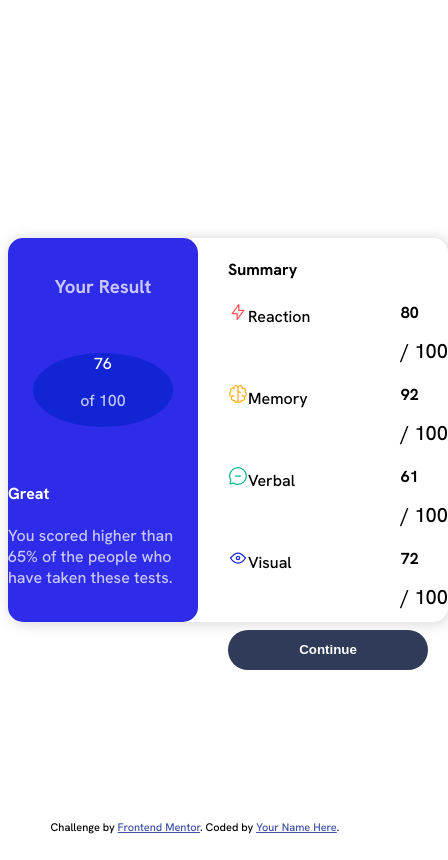
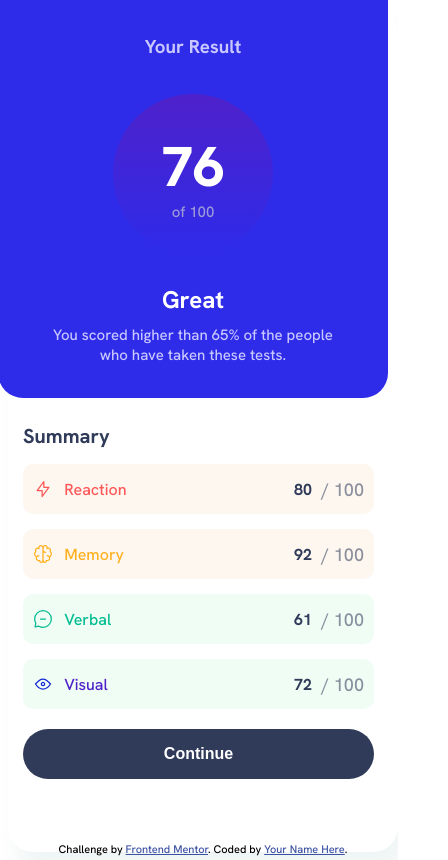
Before and after one commit to BenzidaneMo/results-summary-component, a plain HTML site: page index.html in a window 390 px wide. Shown: the whole page, 448 px wide, since content can reach past the window. Drawn offline with Linux system fonts and the light colour scheme.

Commit message:
complete media query for responsive design

```diff
--- a/style/styles.css
+++ b/style/styles.css
@@ -7,6 +7,8 @@
     --Greenteal: hsl(166, 100%, 37%);
     --Cobaltblue: hsl(234, 85%, 45%);
     /*Gradients*/
+    --tranparentred: rgba(250, 235, 215, 0.384);
+    --tranparentgreen: rgba(215, 250, 225, 0.384);
     /*background*/
     --LightSlateBlue: hsl(252, 100%, 67%);
     --LightRoyalBlue: hsl(241, 81%, 54%);
@@ -14,12 +16,18 @@
     --VioletBlue: hsla(256, 72%, 46%, 1);
     --PersianBlue: hsla(241, 72%, 46%, 0);
     /*neutral*/
+    --paragraphgray: hsla(214, 8%, 83%, 0.664);
     --White: hsl(0, 0%, 100%);
     --PaleBlue: hsl(221, 100%, 96%);
     --LightLavender: hsl(241, 100%, 89%);
     --DarkgrayBlue: hsl(224, 30%, 27%);
+    --LightDarkgrayBlue: hsla(224, 30%, 27%, 0.555);
     /*fontsize*/
     --fontsize: 18px;
+}
+
+* {
+    box-sizing: border-box
 }
 
 body {
@@ -32,16 +40,16 @@ body {
 
 .container {
     display: flex;
-    height: 24em;
-    box-shadow: 2px 1px 15px rgba(0, 0, 0, 0.178);
-    border-radius: 15px;
+    height: 26em;
+    box-shadow: 10px 20px 25px rgba(2, 90, 86, 0.068);
+    border-radius: 25px;
 }
 
 .resultcontainer {
     display: grid;
-    max-width: 300px;
     place-items: center;
-    border-radius: 15px;
+    width: 300px;
+    border-radius: 25px;
     color: var(--White);
     background-color: var(--LightRoyalBlue);
 }
@@ -49,14 +57,17 @@ body {
 .summarycontainer {
     display: grid;
     width: 300px;
+    border-radius: 25px;
 }
 
 .resultcontainer .circle {
-    background-color: var(--Cobaltblue);
-    width: 140px;
+    background: linear-gradient(var(--VioletBlue),var(--PersianBlue));
+    width: 10em;
+    height: 10em;
     display: grid;
     place-items: center;
-
+    border-style: none;
+    margin-top: -20px;
     border-radius: 50%;
 }
 
@@ -65,63 +76,141 @@ body {
 }
 
 .resultcontainer .circle p {
+    color: var(--paragraphgray);
+}
+
+.resultcontainer .circle span {
+    font-size: 56px;
+    font-weight: 800;
+    margin-top: 20px;
+    margin-bottom: -50px;
+}
+
+.resultcontainer div {
+    text-align: center;
+    margin: 0 40px;
+}
+
+.resultcontainer div h4 {
+    font-size: 24px;
+    margin-top: -5px;
+    margin-bottom: -5px;
+
+}
+
+.resultcontainer div p {
+    font-size: 15px;
     color: var(--LightLavender);
 }
 
-.resultcontainer div p {
-    color: var(--LightLavender);
-}
 
 
 .summarycontainer > * {
     margin-left: 30px;
 }
 
-.summarycontainer p {
+.summarycontainer h4 {
     margin-top: 15px;
+    color: var(--DarkgrayBlue);
     font-size: 20px;
-}
-
-.summarycontainer menu {
-    display: flex;
-    flex-direction: column;
-    gap: 2rem;
-    justify-content: space-between;
-    list-style: none;
+    font-weight: 700;
+    margin-bottom: 15px;
 
 }
 
 .summarycontainer div {
-    width: 220px;
+    width: 240px;
+    height: 50px;
     display: flex;
-    justify-content: space-between;
+    justify-content: center;
+    align-items: center;
+    border-radius: 10px;
+    margin-top: 0;
+
 }
 
+.summarycontainer div:nth-child(2) {
+    background-color: var(--tranparentred);
+}
+.summarycontainer div:nth-child(3) {
+    background-color: var(--tranparentred);
+}
+.summarycontainer div:nth-child(4) {
+    background-color: var(--tranparentgreen);
+}
+.summarycontainer div:nth-child(5) {
+    background-color: var(--tranparentgreen);
+}
 
+.summarycontainer div .righttt {
+    margin-left: auto;
+    display: flex;
+    align-items: center;
+    justify-content: center;
+    gap: .6em;
+    margin-right: 10px;
+}
+
+.summarycontainer div .righttt p {
+    color: var(--LightDarkgrayBlue);
+    font-size: 18px;
+}
+
+.summarycontainer div .righttt b {
+    color: var(--DarkgrayBlue);
+}
+
+.summarycontainer div img {
+    width: 20px;
+}
+
+.summarycontainer div .lefff {
+    display: flex;
+    gap: .7rem;
+    margin-left: 10px;
+    justify-content: center;
+    align-items: center;
+}
+
+.summarycontainer div:nth-child(2) .lefff {
+    color: var(--Lightred);
+}
+.summarycontainer div:nth-child(3) .lefff {
+    color: var(--Orangeyyellow);
+}
+.summarycontainer div:nth-child(4) .lefff {
+    color: var(--Greenteal);
+}
+.summarycontainer div:nth-child(5) .lefff {
+    color: var(--VioletBlue);
+}
 
 .summarycontainer button {
     width: 80%;
-    height: 40px;
+    height: 50px;
+    font-size: 16px;
     border-style: none;
-    border-radius: 20px;
+    border-radius: 25px;
     font-weight: bold;
+    padding-top: 5px;
+    padding-bottom: 5px;
+    margin-top: 30px;
+    margin-bottom: 20px;
     background-color: var(--DarkgrayBlue);
     color: var(--White);
-    padding: 10px 15;
+
 }
 
+.summarycontainer button:hover {
+    cursor:pointer ;
+    background-color: var(--LightRoyalBlue);
+    transition: ease-in;
+    transition-duration: .2s;
+}
 
-
-
-
-
-
-
-
-
-
-
-
+.summarycontainer button:active {
+    transform: scale(0.98);
+}
 
 .attribution {
     position: fixed;
@@ -132,3 +221,40 @@ body {
 .attribution a {
     color: hsl(228, 45%, 44%);
 }
+
+@media screen and (max-width: 468px) {
+
+    .container {
+      height: 100vh;
+      width: 100%;
+      flex-direction: column;
+
+    }
+    .resultcontainer {
+        box-sizing: border-box;
+        width: 100vw;
+        height: 25em;
+        border-radius: 0 0 25px 25px;
+        margin: -10px -10px 10px -10px;
+    }
+    .summarycontainer {
+        width: 100vw;
+    }
+    .summarycontainer div {
+        margin-bottom: 15px;
+    }
+    .summarycontainer button {
+        margin-top: 5px;
+        margin-bottom: 15px;
+    }
+    .summarycontainer div, .summarycontainer button {
+        width: 90vw;
+    }
+    .summarycontainer > * {
+        margin-left: 15px;
+    }
+    .attribution {
+        position: relative;
+    }
+
+}
```
